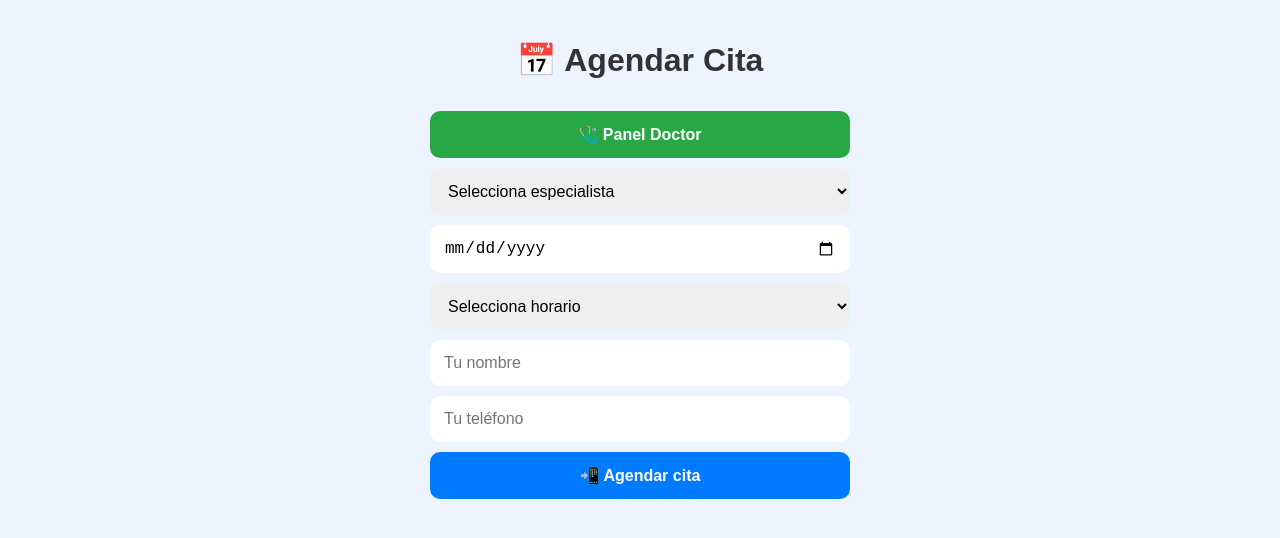
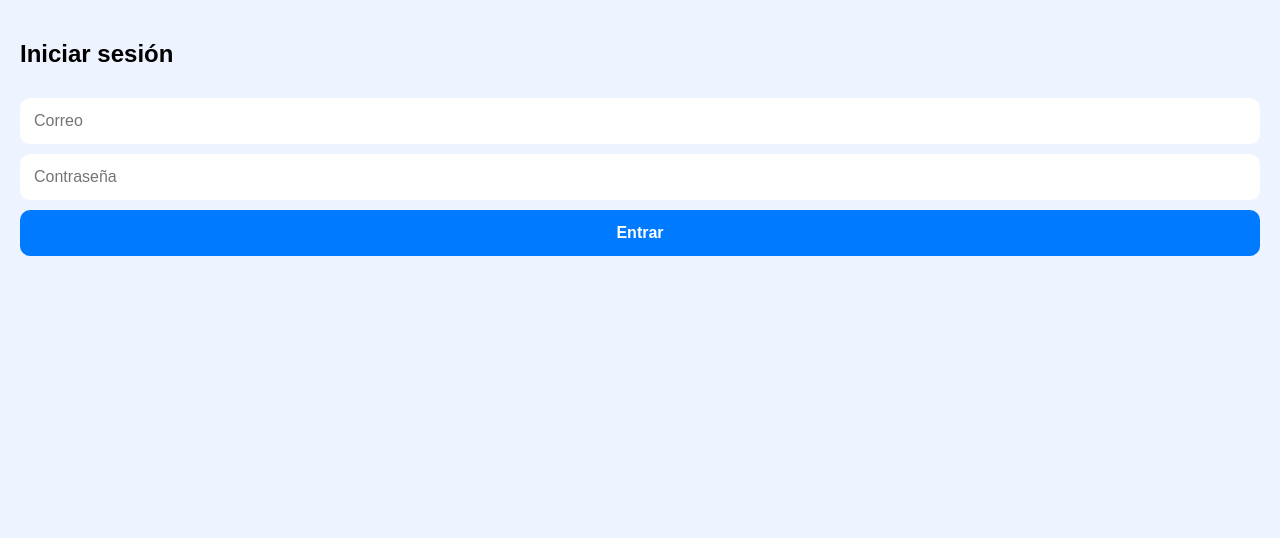
Before and after one commit to hugoapps89/citas-medicas, a plain HTML site: page index.html in a window 1280 px wide. Drawn offline with Linux system fonts and the light colour scheme.

Commit message:
index.html

```diff
--- a/index.html
+++ b/index.html
@@ -1,46 +1,21 @@
 <!DOCTYPE html>
 <html lang="es">
 <head>
-<meta charset="UTF-8">
-<title>Agendar Cita</title>
-<link rel="stylesheet" href="styles.css">
+  <meta charset="UTF-8">
+  <title>Login</title>
+  <link rel="stylesheet" href="styles.css">
 </head>
 <body>
 
-<div class="container">
+<div class="login-container">
+  <h2>Iniciar sesión</h2>
 
-<h1>📅 Agendar Cita</h1>
+  <input type="email" id="email" placeholder="Correo">
+  <input type="password" id="password" placeholder="Contraseña">
 
-<button onclick="window.location.href='login.html'" class="doctor-btn">
-🩺 Panel Doctor
-</button>
-
-<select id="doctor">
-  <option value="">Selecciona especialista</option>
-
-  <!-- 🔥 EL VALUE ES EL EMAIL -->
-  <option value="hugoc381@gmail.com">
-    👨‍⚕️ Médico General — Dr. Juan
-  </option>
-
-  <option value="hugo.argenis@hotmail.com">
-    🦷 Dentista — Dra. Ana
-  </option>
-</select>
-
-<input type="date" id="date">
-
-<select id="time">
-  <option value="">Selecciona horario</option>
-</select>
-
-<input type="text" id="name" placeholder="Tu nombre">
-<input type="tel" id="phone" placeholder="Tu teléfono">
-
-<button id="btnAgendar">📲 Agendar cita</button>
-
+  <button id="btnLogin">Entrar</button>
 </div>
 
-<script type="module" src="login.js"></script>
+<script src="login.js"></script>
 </body>
 </html>
```
